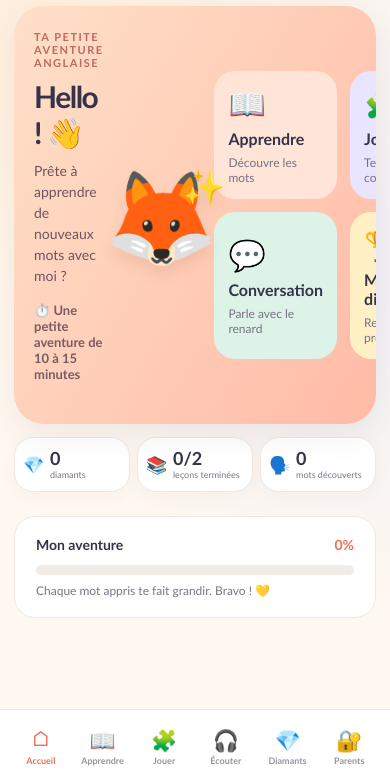
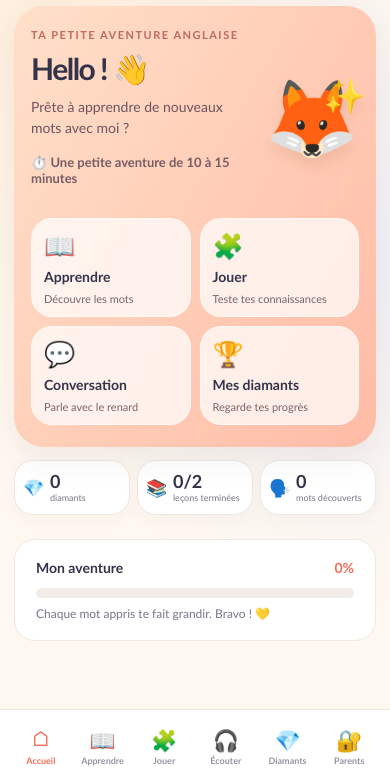
Before and after one commit to tanguyallin/English-Adventure, a plain HTML site: page index.html in a window 390 px wide. Shown: the part 60-844 px from the top of the page. Drawn offline with Linux system fonts and the light colour scheme.

Commit message:
Style home activities inside the orange fox panel

```diff
--- a/style.css
+++ b/style.css
@@ -251,3 +251,42 @@ button:focus-visible { outline: 3px solid #7568c8; outline-offset: 3px; }
 .mic-button { background:#6e66c8; box-shadow:0 5px 0 rgba(72,64,145,.2); }
 .mic-button:disabled { opacity:.6; }
 .conversation-help { color:var(--muted); font-size:12px; line-height:1.5; text-align:center; margin:14px 4px 0; }
+
+
+/* Home: all activities are grouped inside the orange welcome card */
+.welcome-card {
+  display: grid;
+  grid-template-columns: minmax(0, 1fr) auto;
+  grid-template-areas: "copy fox" "activities activities";
+  align-items: center;
+  gap: 14px 18px;
+  min-height: 0;
+}
+.welcome-copy { grid-area: copy; }
+.welcome-card .fox-mascot { grid-area: fox; }
+.welcome-card .activity-grid {
+  grid-area: activities;
+  grid-template-columns: repeat(4, minmax(0, 1fr));
+  gap: 10px;
+  margin-top: 2px;
+}
+.welcome-card .activity-card {
+  min-height: 104px;
+  padding: 13px 12px;
+  background: rgba(255,255,255,.72);
+  border: 1px solid rgba(255,255,255,.55);
+}
+.welcome-card .activity-card small { color: #77636a; }
+@media (max-width: 600px) {
+  .welcome-card { min-height: 0; padding: 22px 17px; gap: 12px; }
+  .welcome-card .fox-mascot { font-size: 76px; margin: 0; }
+  .welcome-card .activity-grid { grid-template-columns: repeat(2, minmax(0, 1fr)); gap: 9px; }
+  .welcome-card .activity-card { min-height: 88px; padding: 11px 12px; }
+  .welcome-card .activity-card > span { font-size: 25px; }
+  .welcome-card .activity-card strong { font-size: 14px; }
+  .welcome-card .activity-card small { font-size: 11px; }
+}
+@media (max-width: 370px) {
+  .welcome-card { padding: 18px 13px; }
+  .welcome-card .fox-mascot { font-size: 64px; }
+}
```
